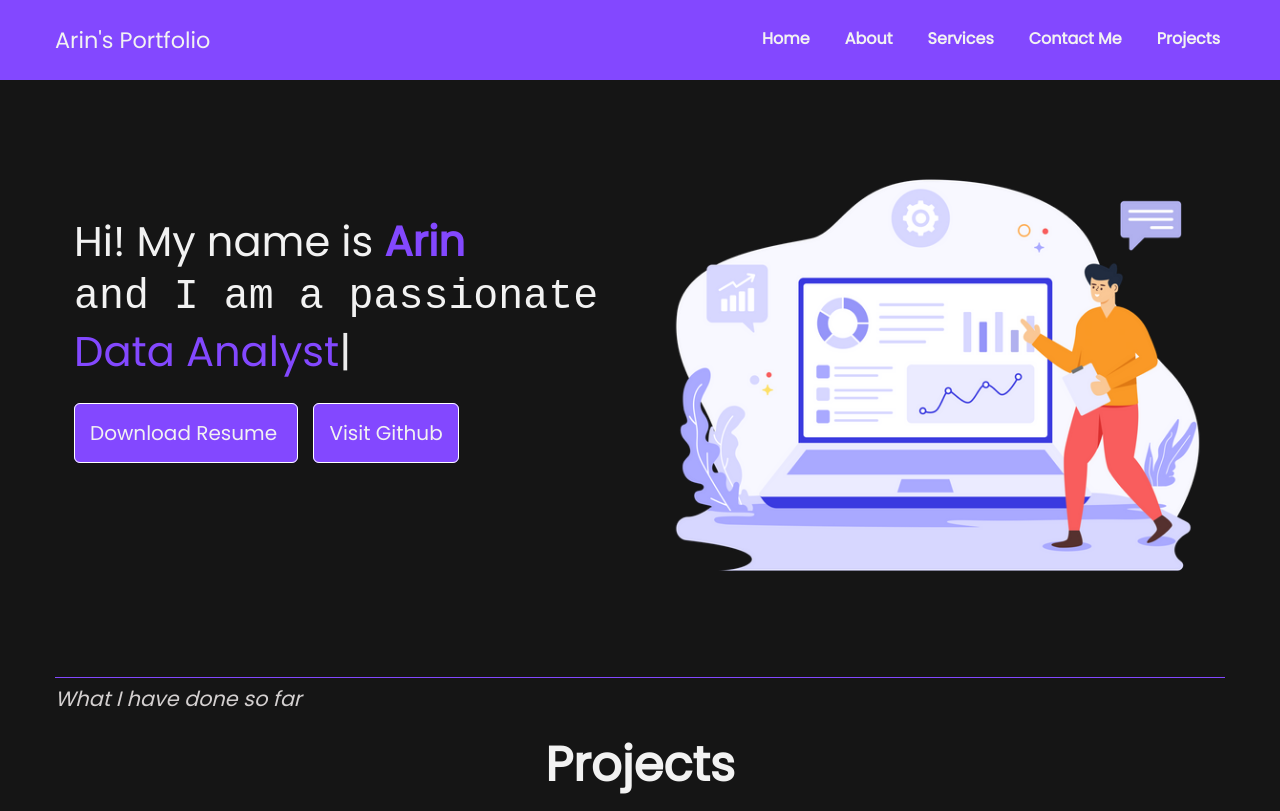
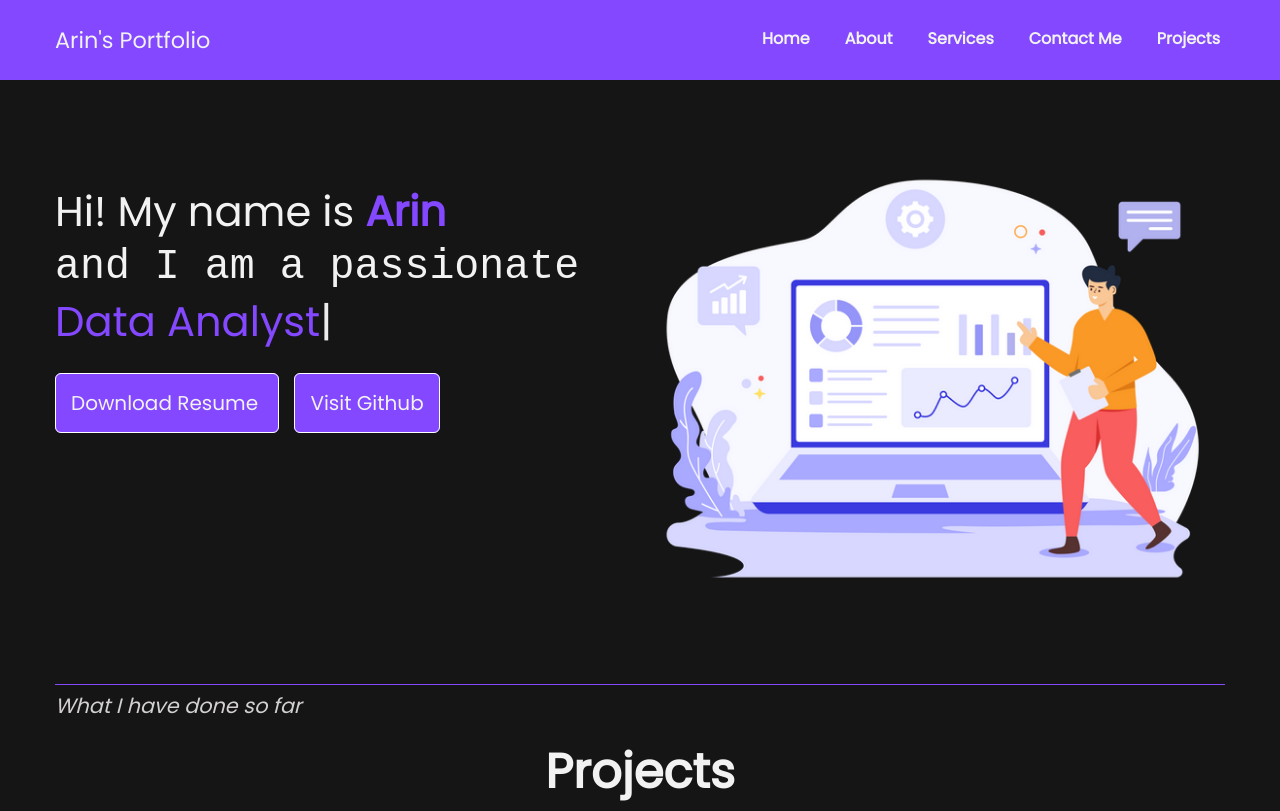
Before and after one commit to ArinAkaMazu/Portfolio-website, a plain HTML site: page index.html in a window 1280 px wide. Shown: the top 811 px of the page. Drawn offline with nearby package versions, Linux system fonts and the light colour scheme.

Commit message:
reverted changes

```diff
--- a/style.css
+++ b/style.css
@@ -69,7 +69,7 @@ nav li a:hover {
 }
 .leftsection {
   width: 50%;
-  margin: 50px 0 0 19px;
+  margin: 20px 0;
 }
 .leftsection .tagline {
   font-size: 2.6rem;
```
